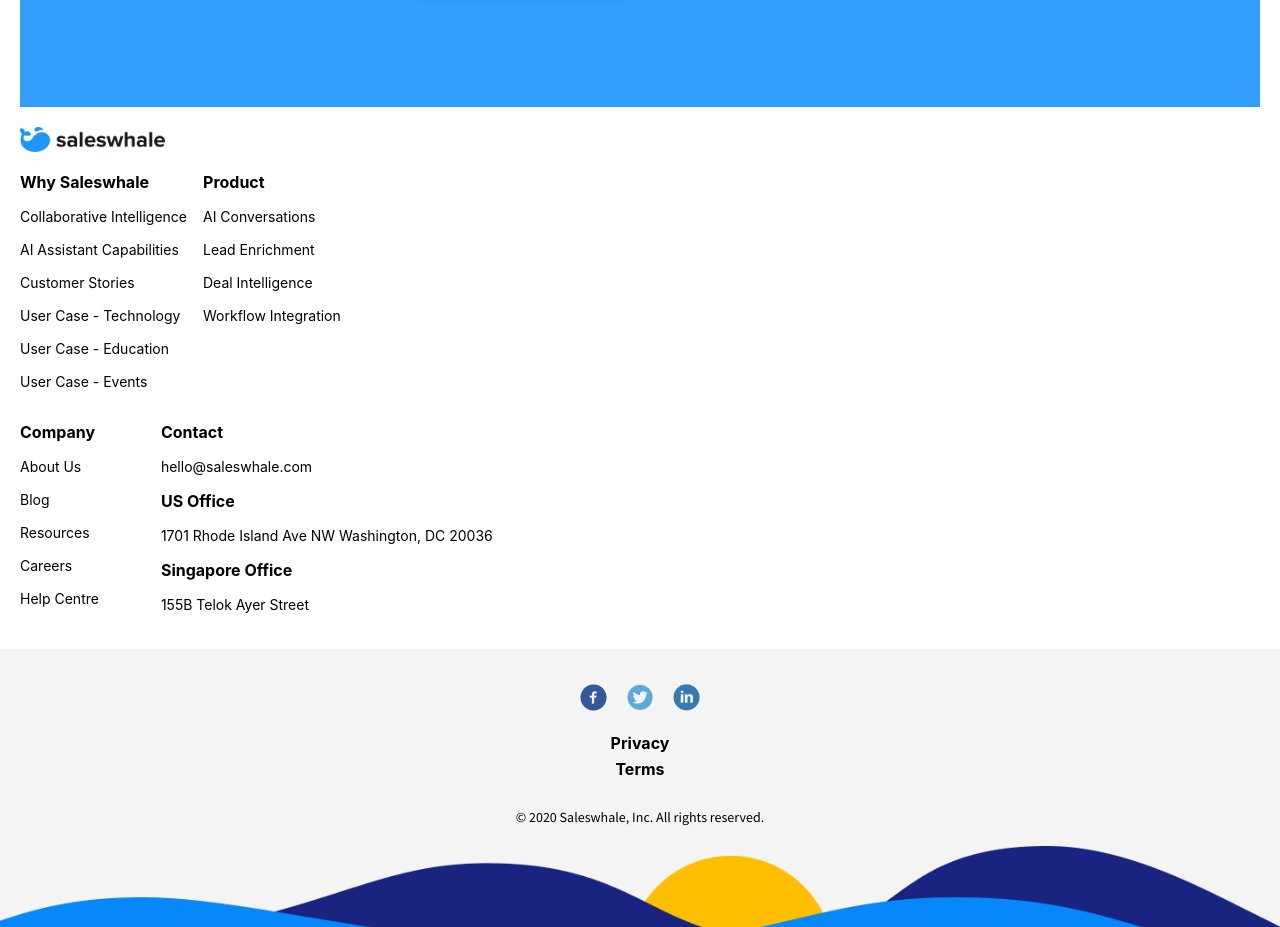
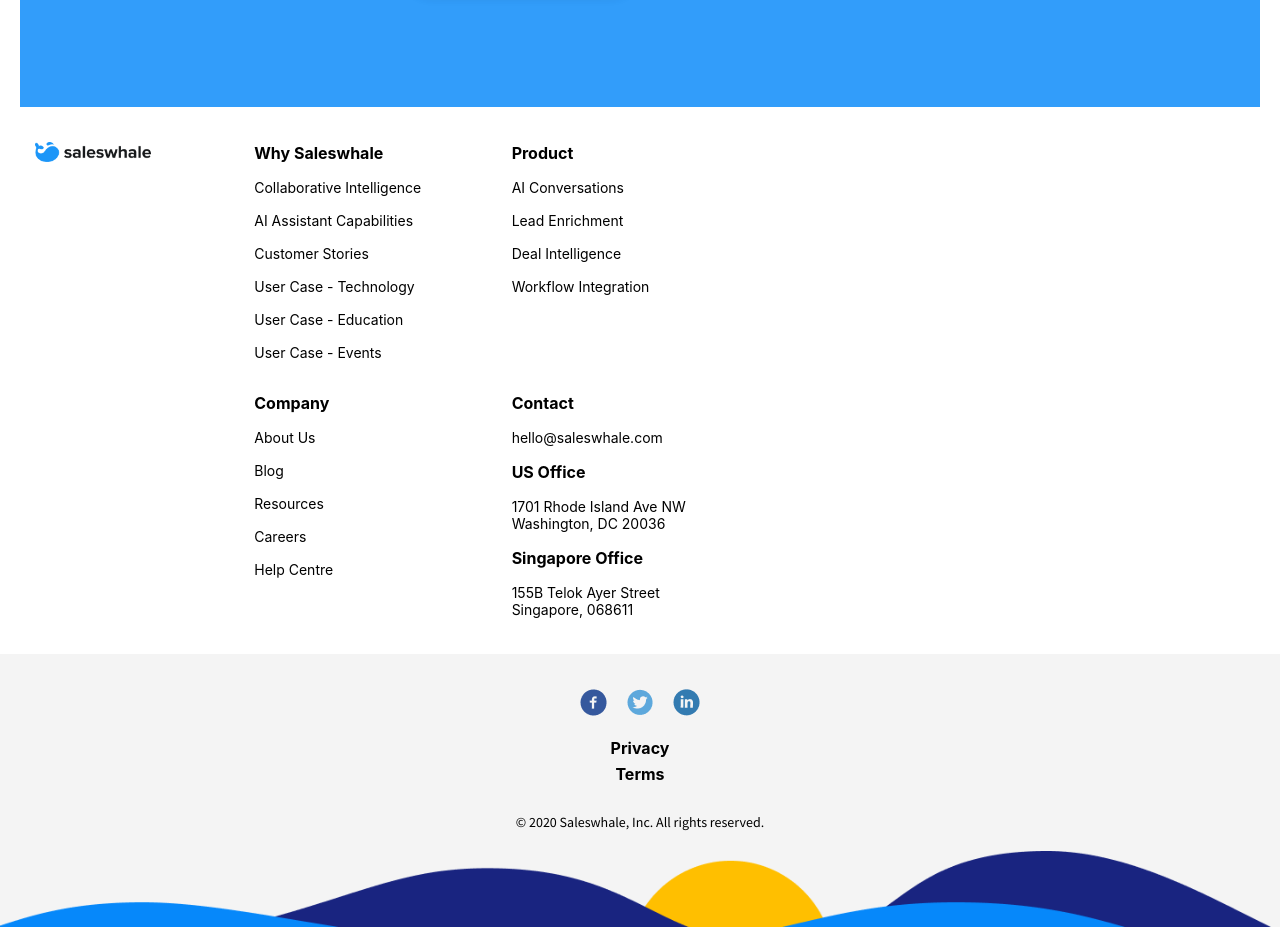
Before and after one commit to cantuus/saleswhale-site, a React (Create React App) app: page / in a window 1280 px wide. Shown: the part 3420-4347 px from the top of the page. Built offline with nearby package versions, Linux system fonts and the light colour scheme.

Commit message:
IPAD: adjusted padding and applied flex on footer-contacts section

```diff
--- a/src/App.css
+++ b/src/App.css
@@ -247,7 +247,7 @@
     font-size: 16px;
   }
 
-  .company-mission {
+  .company-mission, .top-footer {
     display: flex;
   }
 
@@ -272,6 +272,26 @@
     padding: 15px 38px;
   }
 
+  .top-footer .footer-logo {
+    height: 20px;
+  }
+
+  .footer-list {
+    margin-left: 88px
+  }
+
+  .footer-header {
+    flex: 1;
+    margin-right: 52px;
+  }
+
+  .contact-info {
+    margin-left:auto;
+  }
+
+  .footer-logo {
+    padding: 15px;
+  }
 
 }
 
--- a/src/App.js
+++ b/src/App.js
@@ -116,9 +116,11 @@
 
       <footer>
         <div className="top-footer">
+
           <div className="footer-logo-wrapper">
             <img className="footer-logo" src={logo} alt="logo"></img>
           </div>
+          <div className="footer-list">
             <div className="top-footer-half">
               <div className="footer-header">
                 <h3>Why Saleswhale</h3>
@@ -163,8 +165,9 @@
                 </ul>
                 <h3>Singapore Office</h3>
                 <ul>
-                <li>155B Telok Ayer Street</li>
+                  <li>155B Telok Ayer Street Singapore, 068611</li>
                 </ul>
+              </div>
             </div>
           </div>
         </div>
```
Lines whose indentation alone changed are shown as unchanged.
